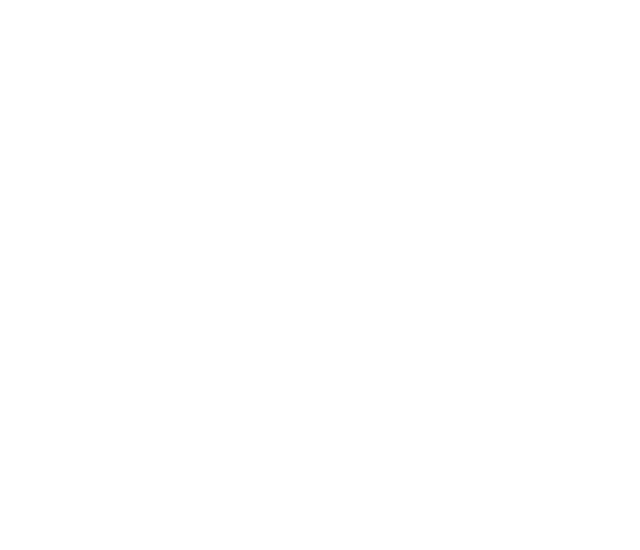
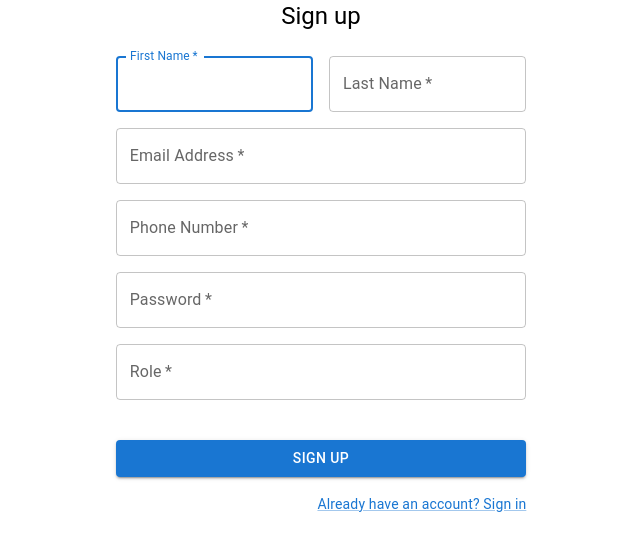
Before and after one commit to mayuriv-webonise/react-basics-learnings, a React (Create React App) app in the folder my-react-practice-app/: page /register in a window 1280 px wide. Before the commit this address had no page. Shown: the top 550 px of the page, without its empty margins (319-959 px from the left). Built offline with nearby package versions, Linux system fonts and the light colour scheme.

Commit message:
sign up page for for validation using yup lobrary

```diff
--- a/my-react-practice-app/package.json
+++ b/my-react-practice-app/package.json
@@ -3,6 +3,9 @@
   "version": "0.1.0",
   "private": true,
   "dependencies": {
+    "@emotion/react": "^11.11.1",
+    "@emotion/styled": "^11.11.0",
+    "@mui/material": "^5.14.1",
     "@testing-library/jest-dom": "^5.16.5",
     "@testing-library/react": "^13.4.0",
     "@testing-library/user-event": "^13.5.0",
@@ -13,7 +16,8 @@
     "react-dom": "^18.2.0",
     "react-router-dom": "^6.14.1",
     "react-scripts": "5.0.1",
-    "web-vitals": "^2.1.4"
+    "web-vitals": "^2.1.4",
+    "yup": "^1.2.0"
   },
   "scripts": {
     "start": "react-scripts start",
--- a/my-react-practice-app/src/components/App.js
+++ b/my-react-practice-app/src/components/App.js
@@ -5,6 +5,7 @@
 import User from "./User";
 import Login from "./Login";
 import Header from "./Header";
+import  Signup  from "./Signup";
 
 function App() {
   return (
@@ -14,6 +15,7 @@
         <Route path='/' element={<Login />} />
         <Route path='user' element={<User />} />
         <Route path='home' element={<Home />} />
+        <Route  path="register" element={<Signup></Signup>}/>
       </Routes>
     </AuthProvider>
 
--- a/my-react-practice-app/src/components/Header.js
+++ b/my-react-practice-app/src/components/Header.js
@@ -21,6 +21,8 @@
 
     }
     const navigate = useNavigate();
+
+
     return (
         <div style={{ display: 'flex', alignItems: 'center', justifyContent: 'flex-end', width: '34%' }}>
            <div  style={{ margun: '15px'}}>User:  {state.username}<br/>
--- a/my-react-practice-app/src/components/Login.js
+++ b/my-react-practice-app/src/components/Login.js
@@ -3,7 +3,26 @@
 import {useNavigate} from "react-router-dom";
 import { AuthContext } from '../context/GlobalUserContext';
 
-
+const css ={
+    "input[type=text], input[type=password] :": {
+        width: "30%",
+        padding: "12px 20px",
+        margin: "8px 0",
+        display: "inline-block",
+        border: "1px solid #ccc",
+        boxSizing: "border-box"
+      },
+      button: {
+        backgroundColor: "#1976d2",
+        color: "white",
+        padding: "14px 20px",
+        margin: "8px 0",
+        border: "none",
+        cursor: "pointer",
+        marginRight: '7px',
+        marginLeft: '10px'
+      }
+};
 export default function Login() {
     const username = React.useRef("");
     const password = React.useRef("");
@@ -20,6 +39,9 @@
     navigate("/home")
 
 }
+const handleSignUpClick = () =>{
+    navigate("/register")
+}
 
     return (
         <div className="App">
@@ -31,7 +53,7 @@
                     <label htmlFor="uname">
                         <b>Username</b>
                     </label><br/>
-                    <input ref={username} type="text" placeholder="Enter Username" name="uname" required="" /><br/>
+                    <input ref={username} type="text" placeholder="Enter Username" name="uname" required="" style={css['input[type=text], input[type=password] :']}/><br/>
                     <label htmlFor="psw">
                         <b>Password</b>
                     </label><br/>
@@ -41,6 +63,7 @@
                         placeholder="Enter Password"
                         name="psw"
                         required=""
+                        style={css['input[type=text], input[type=password] :']}
                     /><br/>
                     <label htmlFor="role">
                         <b>Role</b>
@@ -51,8 +74,12 @@
                         placeholder="Enter Role"
                         name="role"
                         required=""
+                        style={css['input[type=text], input[type=password] :']}
                     /><br/>
-                    <button onClick={handleClick}>Login</button>
+                    <div >
+                        <button style={css.button} onClick={handleClick}>Login</button>
+                        <button style={css.button} onClick={handleSignUpClick}>Sign Up</button>
+                    </div>
 
                 </div>
 
--- /dev/null
+++ b/my-react-practice-app/src/components/Signup.js
@@ -0,0 +1,166 @@
+import React from "react";
+import * as yup from 'yup';
+import Avatar from '@mui/material/Avatar';
+import Button from '@mui/material/Button';
+import CssBaseline from '@mui/material/CssBaseline';
+import TextField from '@mui/material/TextField';
+import FormControlLabel from '@mui/material/FormControlLabel';
+import Checkbox from '@mui/material/Checkbox';
+import Link from '@mui/material/Link';
+import Grid from '@mui/material/Grid';
+import Box from '@mui/material/Box';
+import Typography from '@mui/material/Typography';
+import Container from '@mui/material/Container';
+
+import {useNavigate} from "react-router-dom";
+
+export default function Signup() {
+    const [registerObject, setResgisterObject] = React.useState({ firstname: '', lastname: '', phone: '', email: '', password: '', role: '' });
+    const navigate = useNavigate();
+    const userSchema = yup.object().shape({
+        firstname: yup.string()
+    .min(2, "Too Short!")
+    .max(50, "Too Long!")
+    .required("Firstname is required"),
+
+  lastname: yup.string()
+    .min(2, "Too Short!")
+    .max(50, "Too Long!")
+    .required("Lastname is required"),
+
+  phone: yup.string()
+    .required("Phone number is required")
+    .matches(
+/^\s*(?:\+?(\d{1,3}))?[-. (]*(\d{3})[-. )]*(\d{3})[-. ]*(\d{4})(?: *x(\d+))?\s*$/g,
+      "Invalid phone number"
+    ),
+
+  email: yup.string().email().required("Email is required"),
+
+  password: yup.string()
+    .required("Password is required")
+    .min(6, "Password is too short - should be 6 chars minimum"),
+    role: yup.string().required('Role is required')
+    })
+
+
+    async function validateForm() {
+
+        // validating this dataObject concerning Yup userSchema
+
+        const isValid = await userSchema.isValid(registerObject)
+console.log(isValid, registerObject);
+        if (isValid) {
+            alert('Form is Valid')
+        } else {
+            alert('Form is Invalid')
+        }
+    }
+
+    const handleInputChange = (evt) => {
+
+        const { name, value } = evt.target;
+
+        setResgisterObject((userObject) => ({ ...registerObject, [name]: value }));
+    }
+    return (
+
+
+        <><Typography component="h1" variant="h5" textAlign='center'>
+            Sign up
+        </Typography><Box component="form" noValidate onSubmit={validateForm} sx={{ mt: 3, display: 'flex', justifyContent: 'center' }}>
+                <Grid container xs={4} spacing={2}>
+                    <Grid item xs={12} sm={6}>
+                        <TextField
+                            autoComplete="given-name"
+                            name="firstname"
+                            required
+                            fullWidth
+                            id="firstname"
+                            label="First Name"
+                            value={registerObject.firstname}
+                            onChange={handleInputChange}
+                            autoFocus />
+                    </Grid>
+                    <Grid item xs={12} sm={6}>
+                        <TextField
+                            required
+                            fullWidth
+                            id="lastname"
+                            label="Last Name"
+                            name="lastname"
+                            value={registerObject.lastname}
+                            onChange={handleInputChange}
+                            autoComplete="family-name" />
+                    </Grid>
+                    <Grid item xs={12}>
+                        <TextField
+                            required
+                            fullWidth
+                            id="email"
+                            label="Email Address"
+                            name="email"
+                            value={registerObject.email}
+                            onChange={handleInputChange}
+                            autoComplete="email" />
+                    </Grid>
+                    <Grid item xs={12}>
+                        <TextField
+                            required
+                            fullWidth
+                            id="phone"
+                            label="Phone Number"
+                            name="phone"
+                            value={registerObject.phone}
+                            onChange={handleInputChange}
+                            autoComplete="phone"
+                            type="phone"/>
+                    </Grid>
+                    <Grid item xs={12}>
+                        <TextField
+                            required
+                            fullWidth
+                            name="password"
+                            label="Password"
+                            type="password"
+                            id="password"
+                            value={registerObject.password}
+                            onChange={handleInputChange}
+                            autoComplete="new-password" />
+                    </Grid>
+                    <Grid item xs={12}>
+                        <TextField
+                            required
+                            fullWidth
+                            name="role"
+                            label="Role"
+                            type="text"
+                            id="role"
+                            value={registerObject.role}
+                            onChange={handleInputChange}
+                            autoComplete="role" />
+                    </Grid>
+                    <Grid item xs={12}>
+                        <Button
+                            type="submit"
+                            fullWidth
+                            variant="contained"
+                            sx={{ mt: 3, mb: 2 }}
+                        >
+                            Sign Up
+                        </Button>
+                    </Grid>
+
+                    <Grid container justifyContent="flex-end">
+                        <Grid item>
+                            <Link href="#" variant="body2" onClick={()=> navigate('/')}>
+                                Already have an account? Sign in
+                            </Link>
+                        </Grid>
+                    </Grid>
+                </Grid>
+
+            </Box></>
+    )
+
+}
--- a/my-react-practice-app/src/styles/App.css
+++ b/my-react-practice-app/src/styles/App.css
@@ -62,7 +62,7 @@
 .mr-10{
   margin-right: 10px;
 }
-input[type=text], input[type=password] {
+/* input[type=text], input[type=password] {
   width: 30%;
   padding: 12px 20px;
   margin: 8px 0;
@@ -79,4 +79,4 @@
   border: none;
   cursor: pointer;
 
-}
+} */
```
Also changed, not shown: 2 other files (tests, documents, lock files or other folders).
